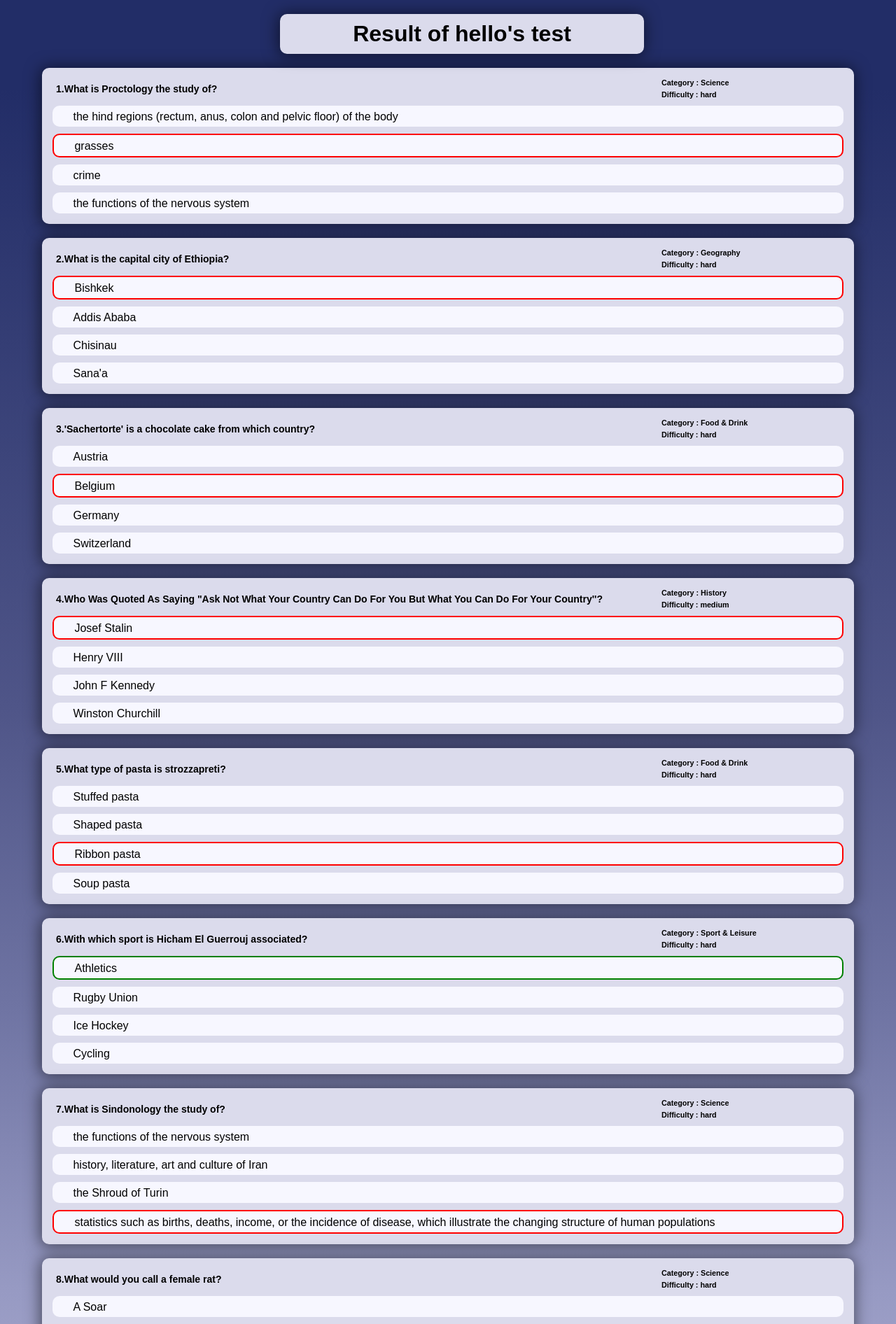
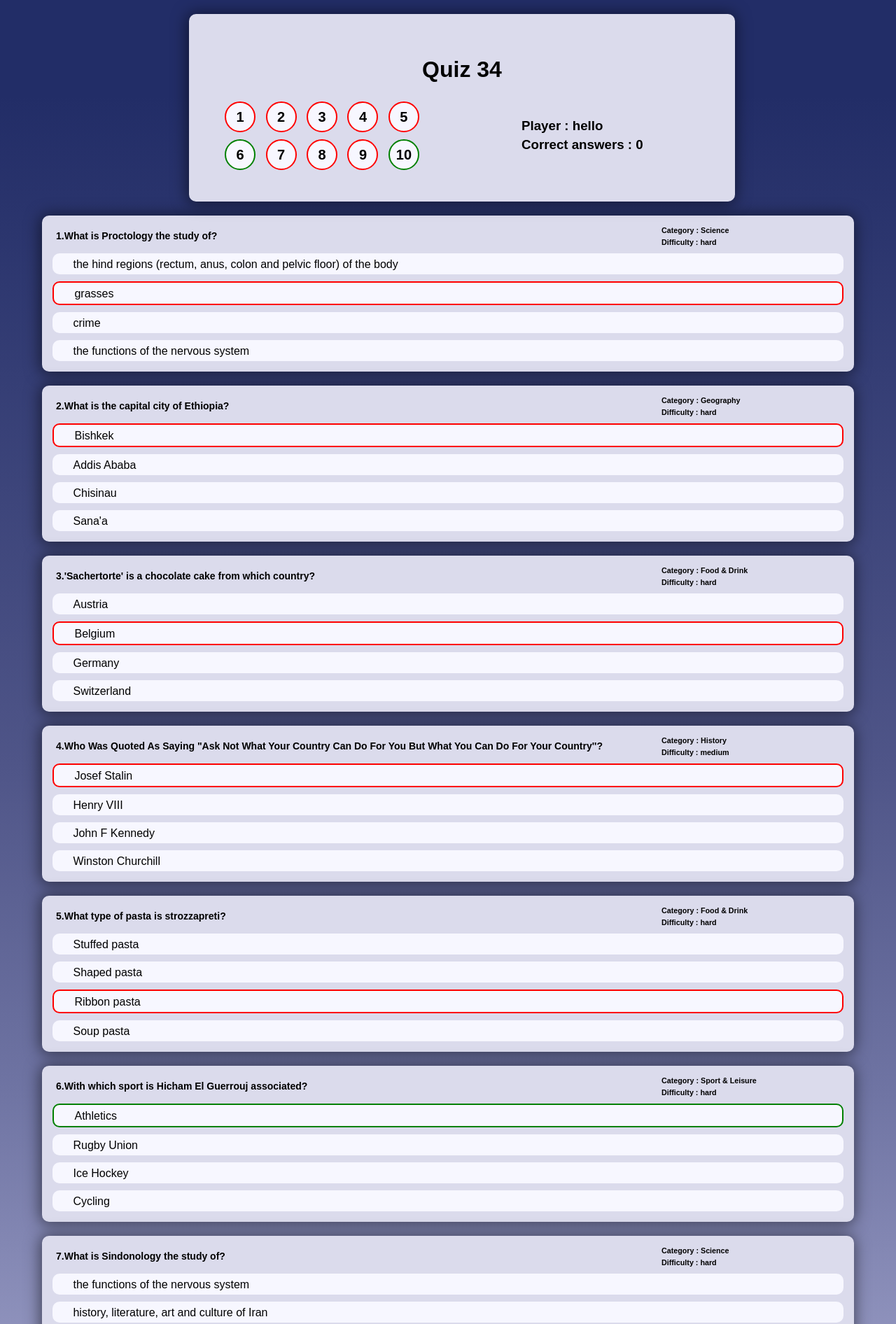
Before and after one commit to L3xooo/QuizApp, a Django app: page /quiz/34/result in a window 1280 px wide. Shown: the top 1892 px of the page at 70% size. Run offline with Django 4.2, Linux system fonts and the light colour scheme; data comes from the database, SQL or seed files in the repository; both versions use the stored data as it was after the commit.

Commit message:
Home view css added and final result view css

```diff
--- a/quizapp/base/templates/base/result.html
+++ b/quizapp/base/templates/base/result.html
@@ -7,10 +7,32 @@
     <title>Document</title>
 </head>
 <body>
-    <h1>Result of {{quiz}}</h1>
+    <div class = "top">
+        <h1>Quiz {{quiz.id}}</h1>
+        <div class = "container">
+            <div class = "q__box__left">
+                {% for q in questions %}
+                    {% if q.playerChoice == q.correctAnswer %}
+                        <a href = "#{{q.number}}" class = "q__circle correct">
+                            <p>{{q.number}}</p>
+                        </a>
+                    {% else %}
+                        <a href = "#{{q.number}}" class = "q__circle wrong">
+                            <p>{{q.number}}</p>
+                        </a>
+                    {% endif %}
+                {% endfor %}
+            </div>
+            <div class = "q__box__right">
+                <h3>Player : {{quiz.player}}</h3>
+                <h3>Correct answers : {{quiz.correctQuestions}}</h3>
+            </div>
+        </div>
+    </div>
+
     <div class = "container">
         {% for q in questions %}
-            <div class = "question">
+            <div class = "question" id = {{q.number}}>
                 <div class = "q__header">
                     <div>
                         <h4>{{q.number}}.{{q.question}}</h4>
@@ -22,7 +44,6 @@
                 </div>
                 <div class = "answers">
                     {% for answer in q.choices %}
-
                     {% if answer == q.playerChoice %}
                         {% if answer == q.correctAnswer %}
                             <div class = "choice correct" id = "{{q.number}}">
@@ -54,25 +75,35 @@
 </script>
 
 <style>
+html {
+  scroll-behavior: smooth;
+}
+
 body{
   background: rgb(193,193,222);
   background: linear-gradient(0deg, rgba(193,193,222,1) 0%, rgba(151,154,195,1) 27%, rgba(111,116,163,1) 43%, rgba(79,85,136,1) 60%, rgba(34,45,103,1) 95%);
   font-family: "Fira Sans", sans-serif;
 }
 
-h1{
+.top{
     box-shadow: -1px 1px 21px 2px rgba(0,0,0,0.52);
   -webkit-box-shadow: -1px 1px 21px 2px rgba(0,0,0,0.52);
   -moz-box-shadow: -1px 1px 21px 2px rgba(0,0,0,0.52);
   background-color: rgb(219, 219, 236);
-  padding: 10px;
+  padding: 40px;
   border-radius: 10px;
   margin: 20px;
-  width: 500px;
+  width: 700px;
   text-align: center;
   position: relative;
   left: 50%;
   transform: translateX(-50%);
+}
+
+.top .container{
+    display: flex;
+    justify-content: space-between;
+    align-items: center;
 }
 
 h4{
@@ -98,8 +129,50 @@ h4{
   margin-right: 20px;
 }
 
-.q__info h6{
+.q__info h6, .q__box__right h3{
   margin: 5px;
+}
+
+.q__box__left{
+    width: 300px;
+}
+
+.q__box__right{
+    width: 250px;
+    text-align: left;
+    margin-right: 20px;
+}
+
+.q__circle{
+    color: black;
+    font-weight: 700;
+    display: inline-block;
+    background-color: rgb(247, 247, 255);
+    width: 40px;
+    height: 40px;
+    margin: 5px;
+    border-radius: 50%;
+}
+
+a{
+    text-decoration: none;
+    color: black;
+    font-size: 20px;
+    text-align: center;
+}
+
+.q__circle.correct:hover{
+    background-color: rgb(74, 201, 74);
+}
+
+.q__circle.wrong:hover{
+    background-color: rgb(228, 126, 126);
+}
+
+a p{
+    position: relative;
+    top: 0%;
+    transform: translateY(-50%)
 }
 
 .box{
@@ -130,7 +203,7 @@ h4{
 }
 
 .active{
-  border: 2px solid rgb(53, 53, 116);
+  border: 1px solid rgb(53, 53, 116);
 }
 
 .wrong{
--- a/quizapp/base/views.py
+++ b/quizapp/base/views.py
@@ -41,6 +41,8 @@ def quizView(request,pk):
     quiz = Quiz.objects.get(id = pk)
     questions = Question.objects.filter(quiz = quiz)
     print(questions)
+    if quiz.completed == True:
+        return redirect("result",pk = quiz.id)
     if request.method == "POST":
         for obj in questions:
             print("---")
```
Also changed, not shown: quizapp/base/templates/base/home.html (+77 -12 lines), quizapp/db.sqlite3.
